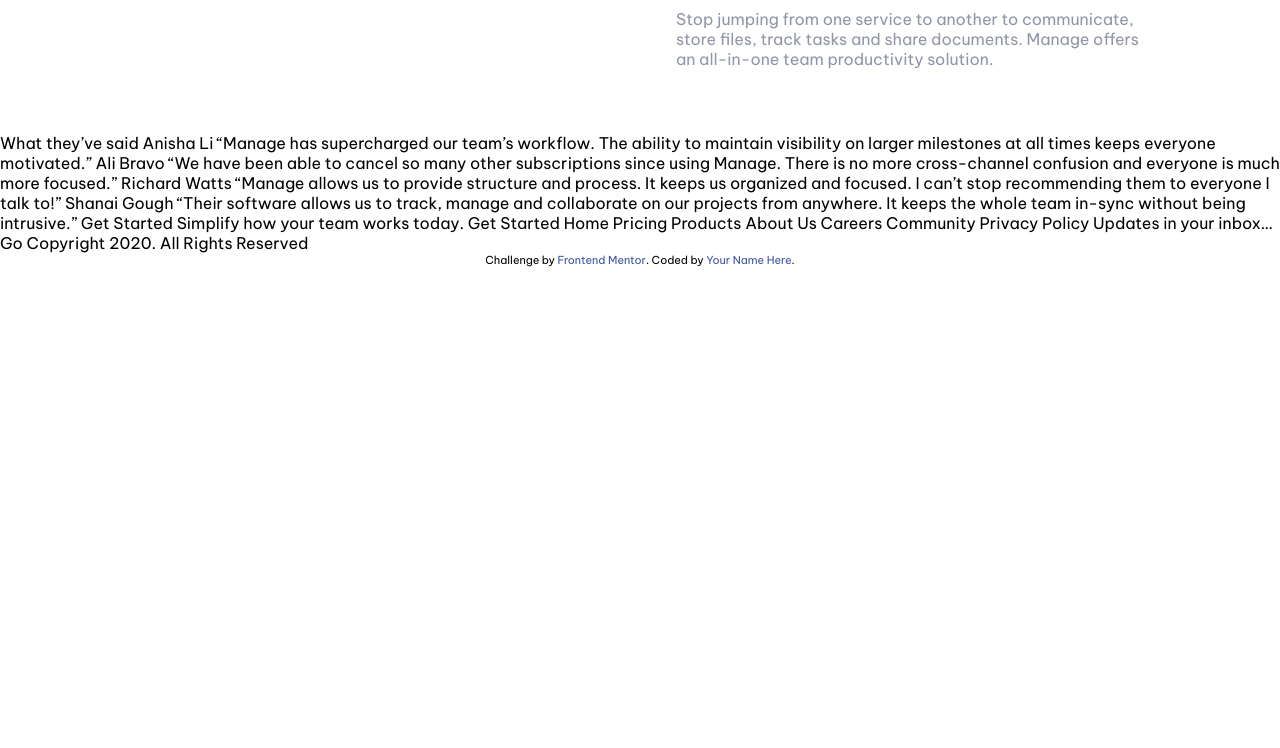
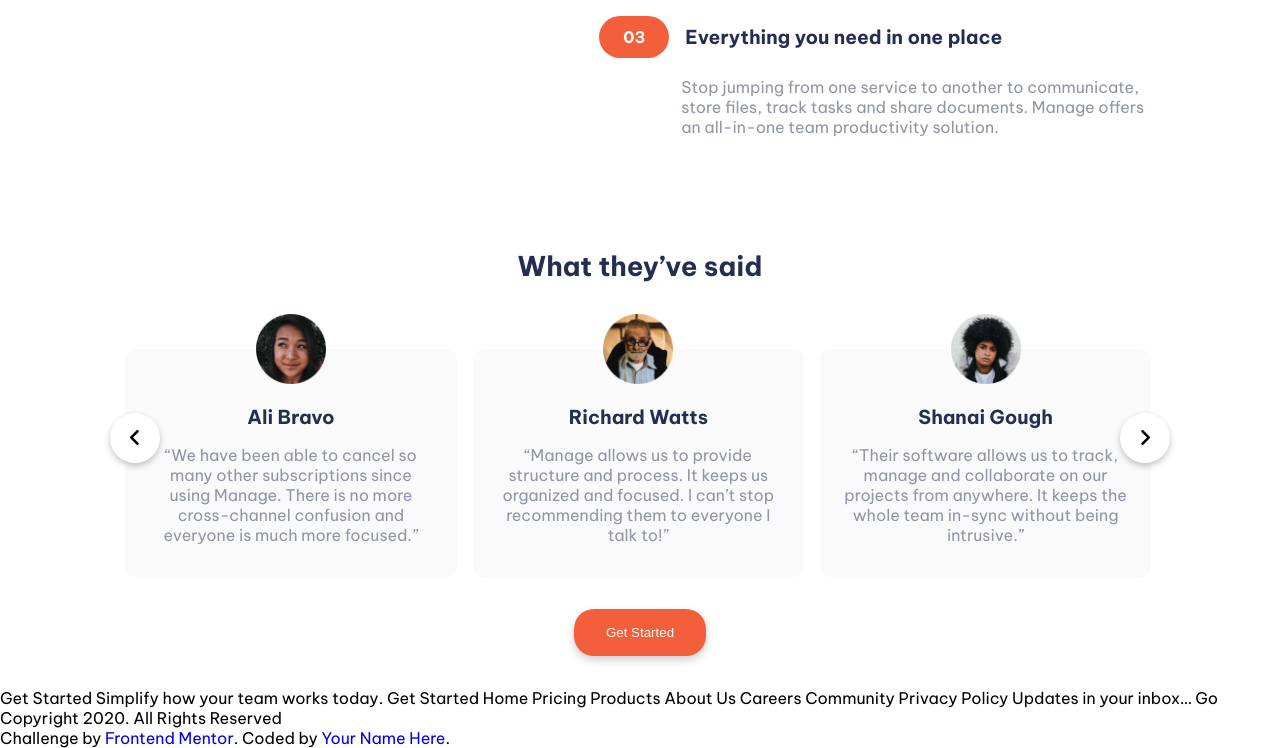
Before and after one commit to Fbeye04/manage-landing-page, a plain HTML site: page index.html in a window 1280 px wide. Shown: the part 882-1630 px from the top of the page. Before the commit the page ends 1149 px from the top, so only its background shows below. Drawn offline with Linux system fonts and the light colour scheme.

Commit message:
create a testimonial section, design, and provide functionality

```diff
--- a/index.html
+++ b/index.html
@@ -123,19 +123,69 @@
           </div>
         </div>
       </section>
+
+      <section class="testimonial">
+        <h2>What they’ve said</h2>
+
+        <!-- carousel -->
+        <!-- di contoh class = wrapper -->
+        <div class="slider-wrapper">
+          <i id="prev-button" class="fa-solid fa-angle-left"></i>
+          <!-- di contoh class = carousel -->
+          <ul class="slider">
+            <!-- testimonial 1 -->
+            <!-- di contoh class = card -->
+            <li class="slide">
+              <img src="./images/avatar-anisha.png" alt="anisha li avatar" />
+              <h3>Anisha Li</h3>
+              <p>
+                “Manage has supercharged our team’s workflow. The ability to
+                maintain visibility on larger milestones at all times keeps
+                everyone motivated.”
+              </p>
+            </li>
+            <!-- testimonial 2 -->
+            <li class="slide">
+              <img src="./images/avatar-ali.png" alt="ali bravo avatar" />
+              <h3>Ali Bravo</h3>
+              <p>
+                “We have been able to cancel so many other subscriptions since
+                using Manage. There is no more cross-channel confusion and
+                everyone is much more focused.”
+              </p>
+            </li>
+            <!-- testimonial 3 -->
+            <li class="slide">
+              <img
+                src="./images/avatar-richard.png"
+                alt="richard watts avatar" />
+              <h3>Richard Watts</h3>
+              <p>
+                “Manage allows us to provide structure and process. It keeps us
+                organized and focused. I can’t stop recommending them to
+                everyone I talk to!”
+              </p>
+            </li>
+            <!-- testimonial 4 -->
+            <li class="slide">
+              <img src="./images/avatar-shanai.png" alt="shanai gough avatar" />
+              <h3>Shanai Gough</h3>
+              <p>
+                “Their software allows us to track, manage and collaborate on
+                our projects from anywhere. It keeps the whole team in-sync
+                without being intrusive.”
+              </p>
+            </li>
+          </ul>
+          <i id="next-button" class="fa-solid fa-angle-right"></i>
+        </div>
+
+        <button class="action-button">Get Started</button>
+      </section>
     </main>
-    What they’ve said Anisha Li “Manage has supercharged our team’s workflow.
-    The ability to maintain visibility on larger milestones at all times keeps
-    everyone motivated.” Ali Bravo “We have been able to cancel so many other
-    subscriptions since using Manage. There is no more cross-channel confusion
-    and everyone is much more focused.” Richard Watts “Manage allows us to
-    provide structure and process. It keeps us organized and focused. I can’t
-    stop recommending them to everyone I talk to!” Shanai Gough “Their software
-    allows us to track, manage and collaborate on our projects from anywhere. It
-    keeps the whole team in-sync without being intrusive.” Get Started Simplify
-    how your team works today. Get Started Home Pricing Products About Us
-    Careers Community Privacy Policy Updates in your inbox… Go Copyright 2020.
-    All Rights Reserved
+    Get Started Simplify how your team works today. Get Started Home Pricing
+    Products About Us Careers Community Privacy Policy Updates in your inbox… Go
+    Copyright 2020. All Rights Reserved
 
     <div class="attribution">
       Challenge by
--- a/script.js
+++ b/script.js
@@ -1,9 +1,79 @@
 const menuButton = document.getElementById("menu-button");
 const menuButtonIcon = menuButton.querySelector("i");
 const dropDownMenu = document.getElementById("dropdown-menu");
+const slider = document.querySelector(".slider");
+const arrowBtns = document.querySelectorAll(".slider-wrapper i");
+const firstSlideWidth = slider.querySelector(".slide").offsetWidth;
+const sliderChildrens = [...slider.children];
+
+let isDragging = false,
+  startX,
+  startScrollLeft,
+  timeoutId;
+
+let slidePerView = Math.round(slider.offsetWidth / firstSlideWidth);
+
+sliderChildrens
+  .slice(-slidePerView)
+  .reverse()
+  .forEach((slide) => {
+    slider.insertAdjacentHTML("afterbegin", slide.outerHTML);
+  });
+
+sliderChildrens.slice(0, slidePerView).forEach((slide) => {
+  slider.insertAdjacentHTML("beforeend", slide.outerHTML);
+});
+
+arrowBtns.forEach((btn) => {
+  btn.addEventListener("click", () => {
+    slider.scrollLeft +=
+      btn.id === "prev-button" ? -firstSlideWidth : firstSlideWidth;
+  });
+});
+
+const dragStart = (e) => {
+  isDragging = true;
+  slider.classList.add("dragging");
+  startX = e.pageX;
+  startScrollLeft = slider.scrollLeft;
+};
+
+const dragging = (e) => {
+  if (!isDragging) return;
+  slider.scrollLeft = startScrollLeft - (e.pageX - startX);
+};
+
+const dragStop = () => {
+  isDragging = false;
+  slider.classList.remove("dragging");
+};
+
+const autoPlay = () => {
+  if (window.innerWidth < 800) return;
+  timeoutId = setTimeout(() => (slider.scrollLeft += firstSlideWidth), 2500);
+};
+
+autoPlay();
+
+const infiniteScroll = () => {
+  if (slider.scrollLeft === 0) {
+    slider.classList.add("no-transition");
+    slider.scrollLeft = slider.scrollWidth - 2 * slider.offsetWidth;
+    slider.classList.remove("no-transition");
+  } else if (slider.scrollLeft === slider.scrollWidth - slider.offsetWidth) {
+    slider.classList.add("no-transition");
+    slider.scrollLeft = slider.offsetWidth;
+    slider.classList.remove("no-transition");
+  }
+};
 
 menuButton.addEventListener("click", () => {
   dropDownMenu.classList.toggle("open");
   const isOpen = dropDownMenu.classList.contains("open");
   menuButtonIcon.classList = isOpen ? "fa-solid fa-xmark" : "fa-solid fa-bars";
 });
+
+slider.addEventListener("mousedown", dragStart);
+slider.addEventListener("mousemove", dragging);
+document.addEventListener("mouseup", dragStop);
+slider.addEventListener("scroll", infiniteScroll);
--- a/style.css
+++ b/style.css
@@ -173,7 +173,7 @@ p {
 .features-container {
   display: flex;
   flex-direction: column;
-  margin: 2rem 0;
+  margin: 5rem 0 2rem 0;
 }
 
 .features-text {
@@ -219,12 +219,110 @@ h3 {
   padding: 0 1.5rem;
 }
 
-.attribution {
-  font-size: 11px;
+.testimonial {
+  display: flex;
+  flex-direction: column;
+  align-items: center;
+}
+
+.testimonial h2 {
   text-align: center;
 }
-.attribution a {
-  color: hsl(228, 45%, 44%);
+
+.slider-wrapper {
+  max-width: 1100px;
+  width: 100%;
+  position: relative;
+  padding: 0 35px;
+}
+
+.slider-wrapper i {
+  height: 50px;
+  width: 50px;
+  background-color: white;
+  text-align: center;
+  line-height: 50px;
+  border-radius: 50%;
+  cursor: pointer;
+  position: absolute;
+  top: 50%;
+  transform: translateY(-50%);
+  z-index: 2;
+  box-shadow: 0 3px 6px rgba(0, 0, 0, 0.23);
+  font-size: 1.25rem;
+}
+
+.slider-wrapper i:first-child {
+  left: 20px;
+}
+
+.slider-wrapper i:last-child {
+  right: 20px;
+}
+
+.slider {
+  display: grid;
+  grid-auto-flow: column;
+  grid-auto-columns: 100%;
+  gap: 16px;
+  overflow-x: auto;
+  scroll-snap-type: x mandatory;
+  scroll-behavior: smooth;
+  scrollbar-width: 0;
+}
+
+.slider::-webkit-scrollbar {
+  display: none;
+}
+
+.slider.no-transition {
+  scroll-behavior: auto;
+}
+
+.slider.dragging {
+  scroll-snap-type: none;
+  scroll-behavior: auto;
+}
+
+.slider.dragging .slide {
+  cursor: grab;
+  user-select: none;
+}
+
+.slide {
+  scroll-snap-align: start;
+  list-style: none;
+  margin-top: 50px;
+  background-color: var(--very-light-gray);
+  border-radius: 10px;
+  position: relative;
+  display: flex;
+  flex-direction: column;
+  align-items: center;
+  text-align: center;
+  padding: 3.5rem 1.5rem 2rem 1.5rem;
+}
+
+.slide img {
+  width: 70px;
+  height: 70px;
+  position: absolute;
+  top: 0;
+  left: 50%;
+  transform: translate(-50%, -50%);
+}
+
+.slide h3 {
+  margin-bottom: 1rem;
+}
+
+.slide p {
+  margin-bottom: 0;
+}
+
+.testimonial .action-button {
+  margin: 2rem auto;
+  display: block;
 }
 
 /* Tablet */
@@ -244,11 +342,15 @@ h3 {
 
   .features-container {
     flex-direction: row;
-    margin: 3rem auto;
+    margin: 5rem auto;
   }
 
   .feature-description {
     margin: 1rem 0;
+  }
+
+  .slider {
+    grid-auto-columns: calc((100% / 2) - 9px);
   }
 }
 
@@ -268,12 +370,12 @@ h3 {
   }
 
   .features-container {
-    margin: 3rem auto;
+    margin: 6rem auto;
   }
 
   .features-text {
     text-align: left;
-    max-width: 450px;
+    width: 50%;
   }
 
   .feature-heading {
@@ -354,4 +456,8 @@ h3 {
   .hero-img img {
     max-width: 400px;
   }
+
+  .slider {
+    grid-auto-columns: calc((100% / 3) - 12px);
+  }
 }
```
